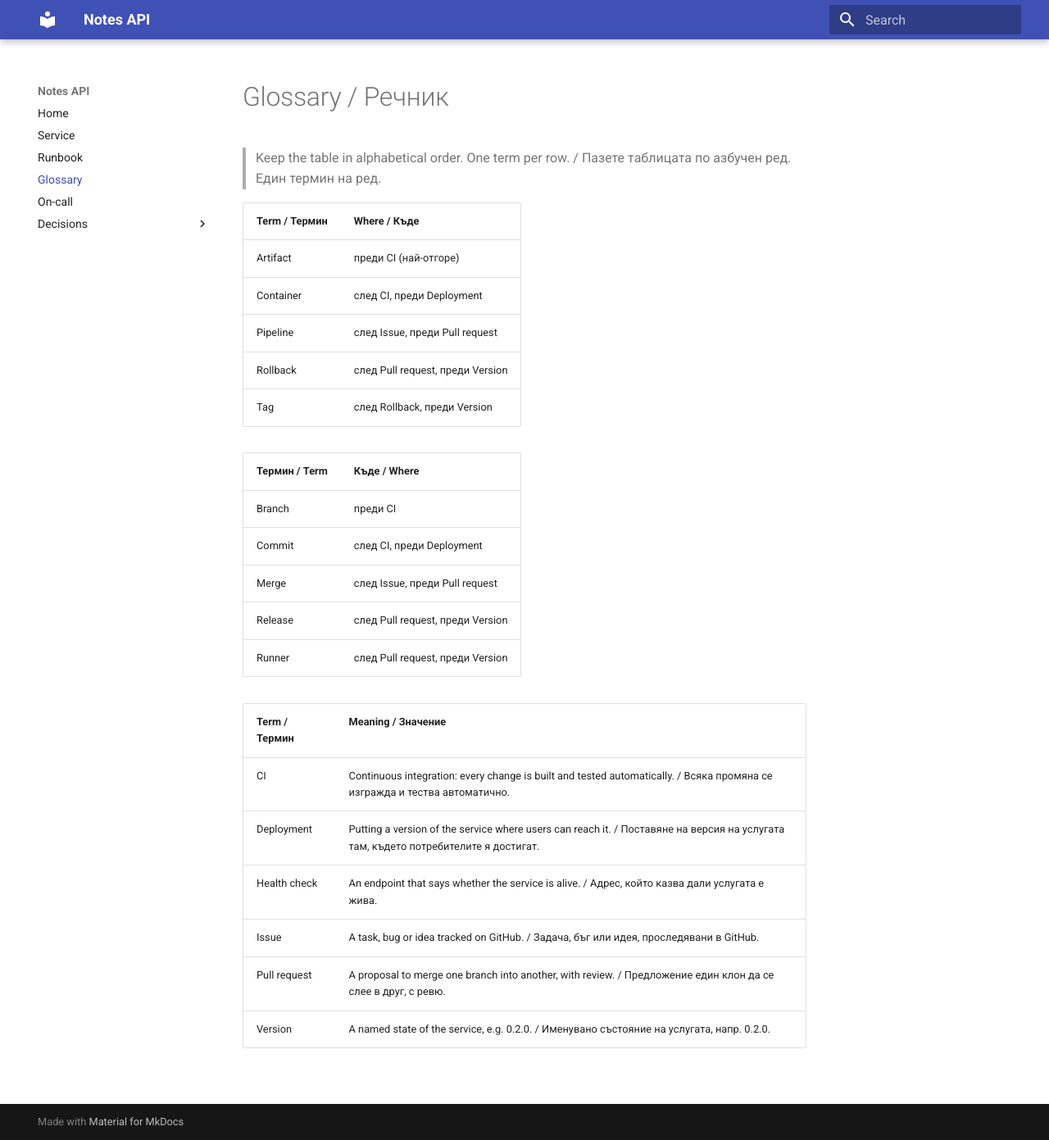
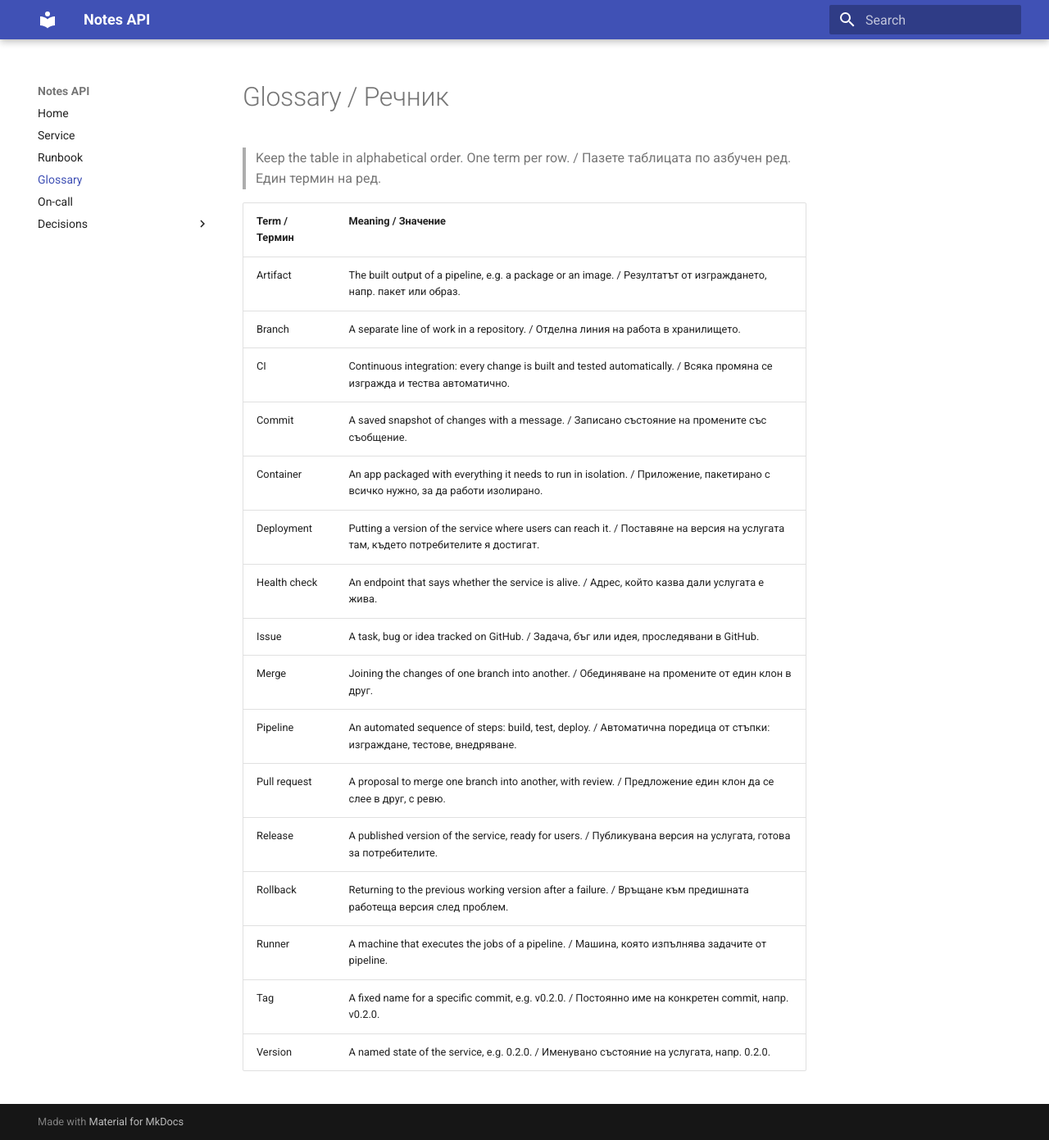
Before and after one commit to hb1dys/devops-labs-fn361223029, an MkDocs documentation site: the page built from docs/glossary.md, in a window 1280 px wide and 1391 px high. Shown: the whole window at 82% size. Built offline with MkDocs 1.6.1 and Material for MkDocs 9.7.7, drawn with Linux system fonts in a browser that asks for light colours.

Commit message:
Fix ADR 0003 and merge glossary into one alphabetical table

```diff
--- a/docs/glossary.md
+++ b/docs/glossary.md
@@ -2,27 +2,21 @@
 
 > Keep the table in alphabetical order. One term per row. / Пазете таблицата по азбучен ред. Един термин на ред.
 
-| Term / Термин | Where / Къде |
-|---|---|
-| Artifact | преди CI (най-отгоре) |
-| Container | след CI, преди Deployment |
-| Pipeline | след Issue, преди Pull request |
-| Rollback | след Pull request, преди Version |
-| Tag | след Rollback, преди Version |
-
-| Термин / Term  |  Къде / Where |
-|---|---|
-| Branch  |  преди CI |
-| Commit  |  след CI, преди Deployment |
-| Merge  |  след Issue, преди Pull request |
-| Release  |  след Pull request, преди Version |
-| Runner  |  след Pull request, преди Version |
-
 | Term / Термин | Meaning / Значение |
 |---|---|
+| Artifact | The built output of a pipeline, e.g. a package or an image. / Резултатът от изграждането, напр. пакет или образ. |
+| Branch | A separate line of work in a repository. / Отделна линия на работа в хранилището. |
 | CI | Continuous integration: every change is built and tested automatically. / Всяка промяна се изгражда и тества автоматично. |
+| Commit | A saved snapshot of changes with a message. / Записано състояние на промените със съобщение. |
+| Container | An app packaged with everything it needs to run in isolation. / Приложение, пакетирано с всичко нужно, за да работи изолирано. |
 | Deployment | Putting a version of the service where users can reach it. / Поставяне на версия на услугата там, където потребителите я достигат. |
 | Health check | An endpoint that says whether the service is alive. / Адрес, който казва дали услугата е жива. |
 | Issue | A task, bug or idea tracked on GitHub. / Задача, бъг или идея, проследявани в GitHub. |
+| Merge | Joining the changes of one branch into another. / Обединяване на промените от един клон в друг. |
+| Pipeline | An automated sequence of steps: build, test, deploy. / Автоматична поредица от стъпки: изграждане, тестове, внедряване. |
 | Pull request | A proposal to merge one branch into another, with review. / Предложение един клон да се слее в друг, с ревю. |
+| Release | A published version of the service, ready for users. / Публикувана версия на услугата, готова за потребителите. |
+| Rollback | Returning to the previous working version after a failure. / Връщане към предишната работеща версия след проблем. |
+| Runner | A machine that executes the jobs of a pipeline. / Машина, която изпълнява задачите от pipeline. |
+| Tag | A fixed name for a specific commit, e.g. v0.2.0. / Постоянно име на конкретен commit, напр. v0.2.0. |
 | Version | A named state of the service, e.g. 0.2.0. / Именувано състояние на услугата, напр. 0.2.0. |
--- a/mkdocs.yml
+++ b/mkdocs.yml
@@ -15,6 +15,7 @@ nav:
       - adr/index.md
       - adr/0001-record-architecture-decisions.md
       - adr/0002-where-the-service-runs.md
+      - adr/0003-database-for-lab-4.md
 markdown_extensions:
   - tables
   - admonition
```
Also changed, not shown: docs/adr/0002-database-for-lab-4.md (deleted, +0 -15 lines), docs/adr/0003-database-for-lab-4.md (added, +31 -0 lines), docs/adr/index.md (+1 -0 lines).
